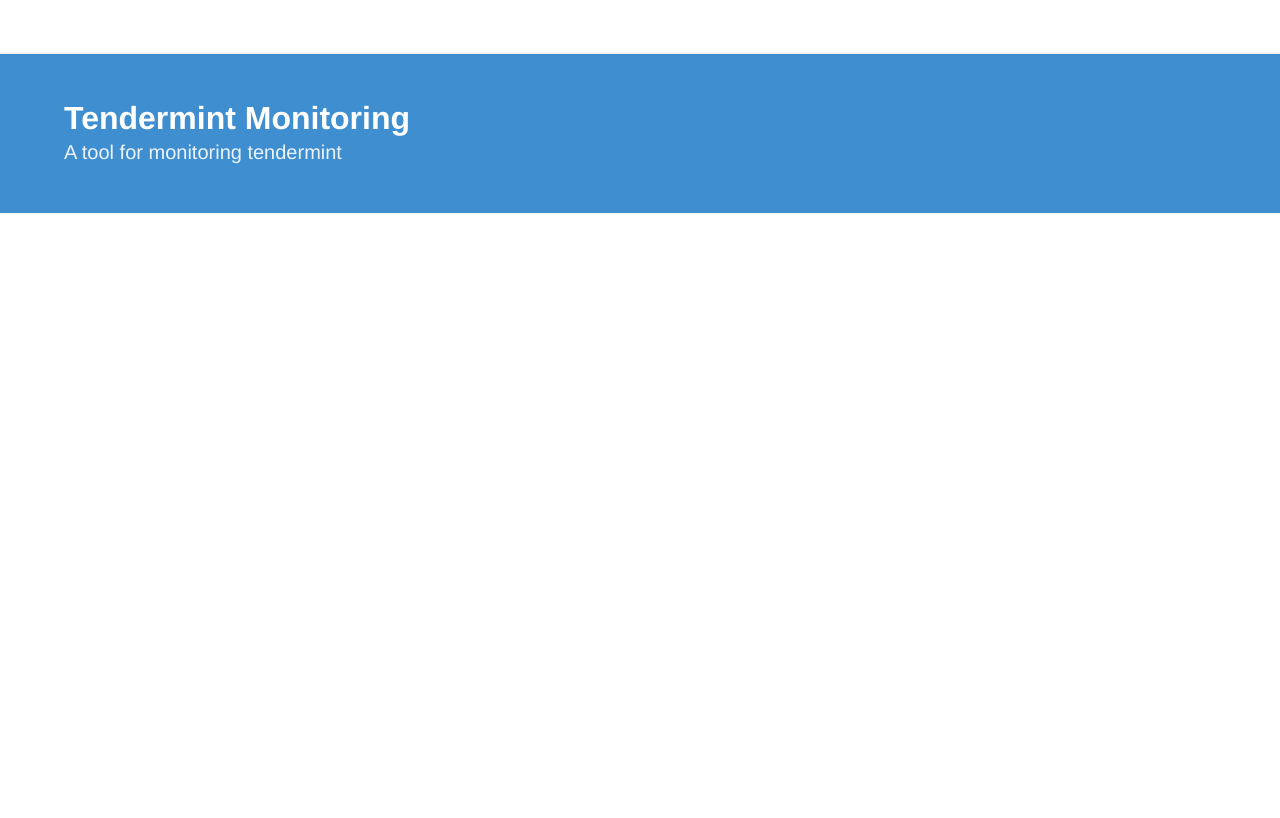
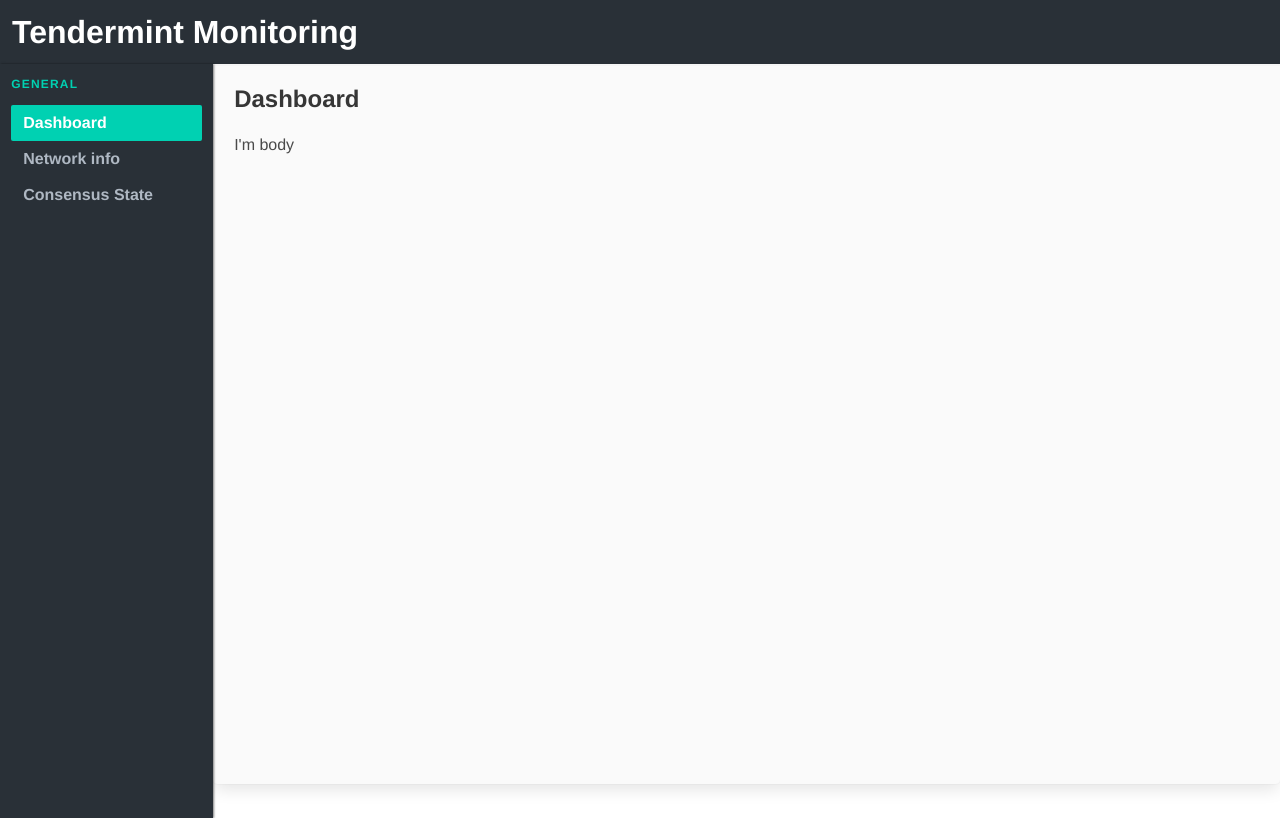
Before and after one commit to internet-com/tendermint-monitoring, a Vue app: page /dashboard#/ in a window 1280 px wide. Built offline with nearby package versions, Linux system fonts and the light colour scheme.

Commit message:
redesign side menu

```diff
--- a/src/App.vue
+++ b/src/App.vue
@@ -20,6 +20,6 @@ export default {
 #app {
   font-family: 'Avenir', Helvetica, Arial, sans-serif;
   -webkit-font-smoothing: antialiased;
-  color: #2c3e50;
+  background-color: #FFFFFF;
 }
 </style>
--- a/src/components/TendermintMonitoring.vue
+++ b/src/components/TendermintMonitoring.vue
@@ -1,9 +1,39 @@
 <template>
-  <div>
-    <h1>Tendermint Monitoring</h1>
+  <div id="tm-monitoring">
+    <!-- <div class="container"> -->
+      <div class="columns is-gapless">
+        <div class="column is-2 side-menu">
+          <monitoring-menu></monitoring-menu>
+        </div>
+        <div class="column">
+          <monitoring></monitoring>
+        </div>
+      <!-- </div> -->
+    </div>
   </div>
 </template>
 
 <script>
-export default {};
+import MonitoringMenu from './menu/MonitoringMenu';
+import Monitoring from './monitoring/Monitoring';
+
+export default {
+  components: {
+    MonitoringMenu,
+    Monitoring,
+  },
+};
 </script>
+
+<style>
+#tm-monitoring {
+  /* padding: 1.3rem; */
+}
+
+.side-menu {
+  position: relative;
+  background-color: #293037;
+  box-shadow: 1px 0 2px 0 rgba(0,0,0,0.50);
+  z-index: 100;
+}
+</style>
--- /dev/null
+++ b/src/components/elements/Panel.vue
@@ -0,0 +1,48 @@
+<template>
+  <div class="panel" v-bind:class="{ 'is-full-page' : isFullPage }">
+    <div v-if="header" class="panel-header">
+      <h1 class="title is-4">{{ header }}</h1>
+    </div>
+    <div class="panel-body">
+      <slot name="body"></slot>
+    </div>
+ </div>
+</template>
+
+<script>
+export default{
+  props: {
+    isFullPage: {
+      type: Boolean,
+      default: false,
+    },
+    header: {
+      type: String,
+    },
+    action: {
+      type: String,
+    },
+  },
+};
+</script>
+
+<style scoped>
+.panel {
+  /* background-color: #FF0000; */
+  background-color: #FAFAFA;
+  border-radius: 0.286rem;
+  margin-bottom: 2.143rem;
+}
+
+.panel-header {
+  padding: 1.3rem;
+}
+
+.panel-body {
+  padding: 0 1.3rem 1.3rem 1.3rem;
+}
+
+.is-full-page {
+  min-height: 90vh;
+}
+</style>
--- /dev/null
+++ b/src/components/menu/MonitoringMenu.vue
@@ -0,0 +1,41 @@
+<template>
+  <div class="monitoring-menu">
+    <aside class="menu">
+      <p class="menu-label">
+        General
+      </p>
+      <ul class="menu-list">
+        <li><a class="is-active">Dashboard</a></li>
+        <li><a>Network info</a></li>
+        <li><a>Consensus State</a></li>
+      </ul>
+    </aside>
+  </div>
+</template>
+
+<script>
+export default {};
+</script>
+
+<style scoped>
+.monitoring-menu {
+  padding: 0.7rem;
+}
+
+.menu {
+  font-weight: 800 !important;
+}
+
+.menu-label {
+  color: hsl(171, 100%, 41%);
+}
+
+.menu-list a {
+  color: #afb8c3;
+}
+
+.is-active {
+  background-color: hsl(171, 100%, 41%) !important;
+  color: #FFFFFF !important;
+}
+</style>
--- /dev/null
+++ b/src/components/monitoring/Monitoring.vue
@@ -0,0 +1,24 @@
+<template>
+  <panel
+    is-full-page=true
+    header='Dashboard' >
+
+    <div slot="body">
+      <div class="columns">
+        <div class="column">
+          <h1>I'm body</h1>
+        </div>
+      </div>
+    </div>
+  </panel>
+</template>
+
+<script>
+import Panel from '../elements/Panel';
+
+export default {
+  components: {
+    Panel,
+  },
+};
+</script>
--- a/src/components/navbar/Hero.vue
+++ b/src/components/navbar/Hero.vue
@@ -6,7 +6,7 @@
           Tendermint Monitoring
         </h1>
         <h2 class="subtitle">
-          A tool for monitoring tendermint
+          A tool for monitoring blockchain network
         </h2>
       </div>
     </div>
--- a/src/components/navbar/Navbar.vue
+++ b/src/components/navbar/Navbar.vue
@@ -1,9 +1,10 @@
 <template>
-  <div class="nav-section">
+  <div>
     <nav class="navbar has-shadow" role="navigation" aria-label="main navigation">
+      <h1 class="navbar-item title">Tendermint Monitoring</h1>
     </nav>
 
-    <hero></hero>
+    <!-- <hero></hero> -->
   </div>
 </template>
 
@@ -18,7 +19,12 @@ export default {
 </script>
 
 <style scoped>
-.nav-section {
-  margin-bottom: 60px;
+.navbar {
+  background-color: #293037;
 }
+
+.navbar-item {
+  color: #FFFFFF;
+}
+
 </style>
--- a/src/router/index.js
+++ b/src/router/index.js
@@ -8,8 +8,12 @@ export default new Router({
   mode: 'history',
   routes: [
     {
+      path: '/:app',
+      component: TendermintMonitoring,
+    },
+    {
       path: '/',
-      component: TendermintMonitoring,
+      redirect: '/dashboard',
     },
   ],
 });
```
Also changed, not shown: src/components/monitoring/app/Dashboard.vue (added).
